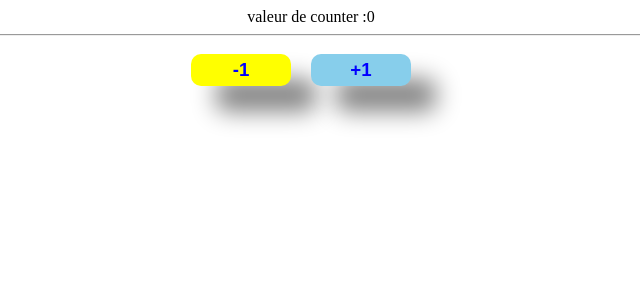
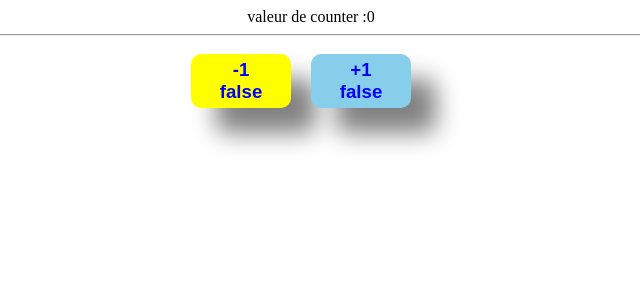
Before and after one commit to Chocheu/2025-12-15-tjspa1, a React app: page / in a window 1280 px wide. Shown: the top 300 px of the page, without its empty margins (329-969 px from the left). Built offline with nearby package versions, Linux system fonts and the light colour scheme; the HTML template or start-up script is replaced by a standard one.

Commit message:
add use state and effect on button

```diff
--- a/src/components/ui/Button/Button.tsx
+++ b/src/components/ui/Button/Button.tsx
@@ -1,4 +1,4 @@
-import React from "react";
+import React, { useEffect, useState } from "react";
 import style from "./Button.module.css";
 
 interface IButtonProps {
@@ -14,18 +14,25 @@ const Button = ({
   type = "button",
   onButtonClick,
 }: IButtonProps) => {
+  const [isClicked, setIsClicked] = useState(false);
+  useEffect(() => {
+    console.log('button is totally cliked !', isClicked);
+  }, [isClicked])
+
   return (
     <button
       className={style.Button}
       type={type}
       style={{ backgroundColor: bgColor }}
       onClick={() => {
+        setIsClicked(true);
         if (onButtonClick) {
           onButtonClick();
         }
       }}
     >
-      {children}
+      {children}<br/>
+      {isClicked.toString()}
     </button>
   );
 };
```
